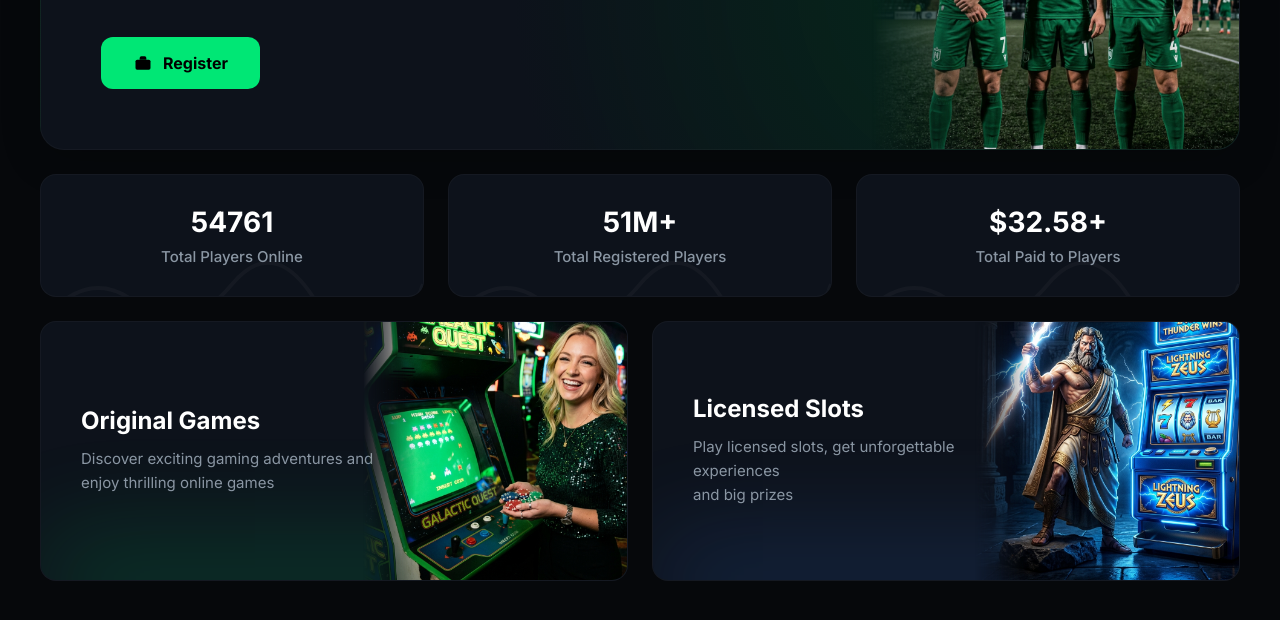
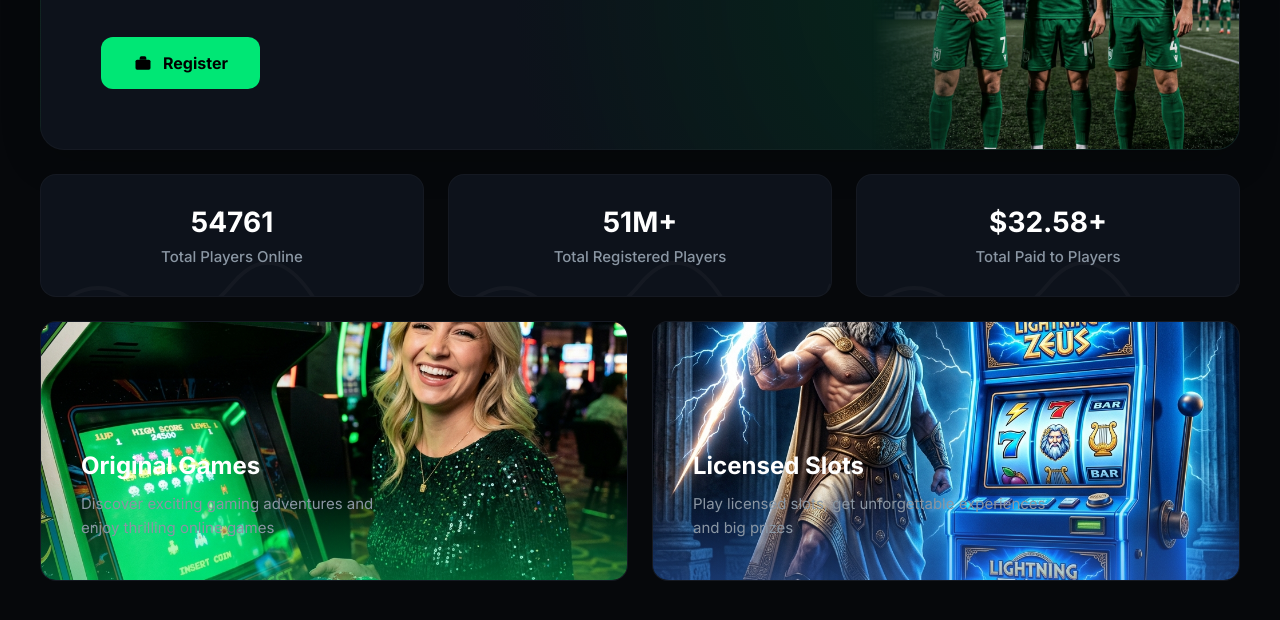
Before and after one commit to RedPixel7367/NexusBet, a plain HTML site: page index.html in a window 1280 px wide. Shown: the part 312-932 px from the top of the page. Drawn offline with nearby package versions, Linux system fonts and the light colour scheme.

Commit message:
Fix CSS cropping of game images to span edge-to-edge

```diff
--- a/styles.css
+++ b/styles.css
@@ -327,7 +327,12 @@ main {
 
 .card-content {
     z-index: 2;
-    max-width: 60%;
+    position: relative;
+    max-width: 100%;
+    height: 100%;
+    display: flex;
+    flex-direction: column;
+    justify-content: flex-end;
 }
 
 .game-card h2 {
@@ -346,37 +351,34 @@ main {
     position: absolute;
     right: 0;
     bottom: 0;
-    width: 45%;
-    height: 120%;
-    z-index: 2;
+    top: 0;
+    width: 100%;
+    height: 100%;
+    z-index: 1;
 }
 
 .card-image-wrapper img {
     width: 100%;
     height: 100%;
     object-fit: cover;
-    object-position: left;
-    mask-image: linear-gradient(to right, transparent, black 20%);
-    -webkit-mask-image: linear-gradient(to right, transparent, black 20%);
+    object-position: center;
 }
 
 .glow-effect {
     position: absolute;
-    bottom: -50px;
+    bottom: 0;
     left: 0;
     right: 0;
-    height: 100px;
-    filter: blur(50px);
+    height: 40%;
     z-index: 1;
-    opacity: 0.15;
 }
 
 .glow-green {
-    background-color: var(--primary-green);
+    background: linear-gradient(to top, rgba(0,231,117,0.4), transparent);
 }
 
 .glow-blue {
-    background-color: #3b82f6;
+    background: linear-gradient(to top, rgba(59,130,246,0.4), transparent);
 }
 
 /* MODAL */
```
